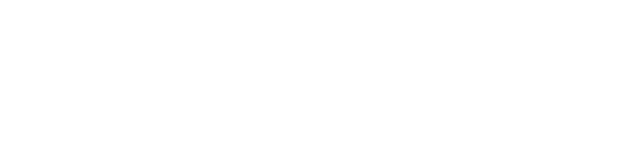
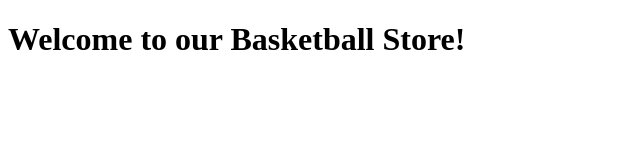
Before and after one commit to josieclarke/k_j_sports_store, a plain HTML site: page basketball.html in a window 1280 px wide. Shown: the whole page, without its empty margins (0-640 px from the left). Drawn offline with Linux system fonts and the light colour scheme.

Commit message:
test change

```diff
--- a/basketball.html
+++ b/basketball.html
@@ -8,3 +8,5 @@
 </head>
 
 <body>
+
+<h1>Welcome to our Basketball Store!</h1>
```
